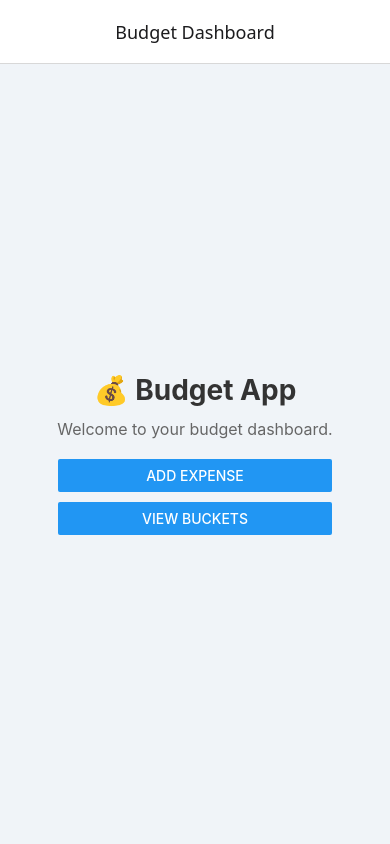
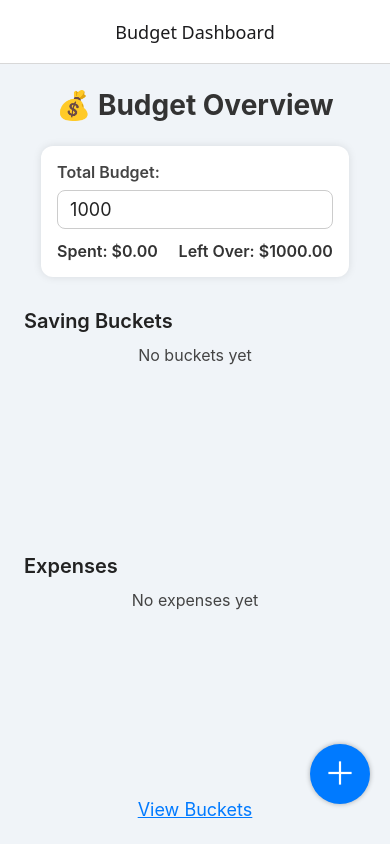
Before and after one commit to zoeglsmith/budget, a React Native app: screen /Home in a window 390 px wide. Built offline with nearby package versions, Linux system fonts and the light colour scheme.

Commit message:
Improve HomeScreen UI with budget input, summary, lists, and floating add button

```diff
--- a/src/screens/HomeScreen.tsx
+++ b/src/screens/HomeScreen.tsx
@@ -1,31 +1,183 @@
-import React from "react";
-import { View, Text, Button, StatusBar } from "react-native";
+import React, { useState, useEffect } from "react";
+import {
+  View,
+  Text,
+  StatusBar,
+  FlatList,
+  StyleSheet,
+  TextInput,
+  TouchableOpacity,
+} from "react-native";
 import styles from "../styles/homeStyles";
 import { NativeStackScreenProps } from "@react-navigation/native-stack";
-import { RootStackParamList } from "../../App";
+import { RootStackParamList, Expense, Bucket } from "../../App";
 
 type Props = NativeStackScreenProps<RootStackParamList, "Home">;
 
-export default function HomeScreen({ navigation }: Props) {
+export default function HomeScreen({ navigation, route }: Props) {
+  const [expenses, setExpenses] = useState<Expense[]>([]);
+  const [buckets, setBuckets] = useState<Bucket[]>([]);
+  const [budget, setBudget] = useState<string>("1000");
+
+  useEffect(() => {
+    const params = route.params;
+    if (params?.newExpense) {
+      setExpenses((prev) => [...prev, params.newExpense!]);
+      navigation.setParams({ newExpense: undefined });
+    }
+    if (params?.newBucket) {
+      setBuckets((prev) => [...prev, params.newBucket!]);
+      navigation.setParams({ newBucket: undefined });
+    }
+  }, [route.params]);
+
+  const totalSpent = expenses.reduce((sum, e) => sum + e.amount, 0);
+  const budgetNum = Number(budget) || 0;
+  const leftOver = budgetNum - totalSpent;
+
+  const onAddPress = () => {
+    navigation.navigate("AddExpense");
+  };
+
   return (
     <View style={styles.container}>
       <StatusBar barStyle="dark-content" />
-      <Text style={styles.title}>💰 Budget App</Text>
-      <Text style={styles.subtitle}>Welcome to your budget dashboard.</Text>
+      <Text style={styles.title}>💰 Budget Overview</Text>
 
-      <View style={{ marginTop: 20, width: "80%" }}>
-        <Button
-          title="Add Expense"
-          onPress={() => navigation.navigate("AddExpense")}
+      {/* Budget Input & Summary Section */}
+      <View style={localStyles.budgetContainer}>
+        <Text style={localStyles.label}>Total Budget:</Text>
+        <TextInput
+          keyboardType="numeric"
+          placeholder="Enter budget"
+          value={budget}
+          onChangeText={setBudget}
+          style={localStyles.budgetInput}
+          accessibilityLabel="Set your total budget"
         />
+        <View style={localStyles.summaryRow}>
+          <Text style={localStyles.summaryText}>
+            Spent: ${totalSpent.toFixed(2)}
+          </Text>
+          <Text style={localStyles.summaryText}>
+            Left Over: ${leftOver.toFixed(2)}
+          </Text>
+        </View>
       </View>
 
-      <View style={{ marginTop: 10, width: "80%" }}>
-        <Button
-          title="View Buckets"
-          onPress={() => navigation.navigate("Buckets")}
-        />
-      </View>
+      {/* Buckets List */}
+      <Text style={styles.sectionTitle}>Saving Buckets</Text>
+      <FlatList
+        data={buckets}
+        keyExtractor={(item) => item.id}
+        ListEmptyComponent={<Text style={styles.listItem}>No buckets yet</Text>}
+        renderItem={({ item }) => (
+          <Text style={styles.listItem}>
+            {item.name} (Goal: ${item.amount || "N/A"})
+          </Text>
+        )}
+      />
+
+      {/* Expenses List */}
+      <Text style={styles.sectionTitle}>Expenses</Text>
+      <FlatList
+        data={expenses}
+        keyExtractor={(item) => item.id}
+        ListEmptyComponent={
+          <Text style={styles.listItem}>No expenses yet</Text>
+        }
+        renderItem={({ item }) => (
+          <Text style={styles.listItem}>
+            {item.name} - ${item.amount} [{item.category}]
+          </Text>
+        )}
+      />
+
+      {/* View Buckets Link */}
+      <Text
+        onPress={() => navigation.navigate("Buckets")}
+        style={localStyles.viewBucketsButton}
+      >
+        View Buckets
+      </Text>
+
+      {/* Floating Add Button */}
+      <TouchableOpacity
+        style={localStyles.fab}
+        onPress={onAddPress}
+        accessible
+        accessibilityRole="button"
+        accessibilityLabel="Add new expense or bucket"
+      >
+        <Text style={localStyles.fabIcon}>＋</Text>
+      </TouchableOpacity>
     </View>
   );
 }
+
+const localStyles = StyleSheet.create({
+  budgetContainer: {
+    backgroundColor: "#fff",
+    padding: 16,
+    borderRadius: 12,
+    width: "90%",
+    marginVertical: 12,
+    alignSelf: "center",
+    shadowColor: "#000",
+    shadowOpacity: 0.1,
+    shadowRadius: 8,
+    elevation: 3,
+  },
+  label: {
+    fontSize: 16,
+    marginBottom: 8,
+    fontWeight: "600",
+    color: "#444",
+  },
+  budgetInput: {
+    borderWidth: 1,
+    borderColor: "#ccc",
+    borderRadius: 8,
+    paddingHorizontal: 12,
+    paddingVertical: 8,
+    fontSize: 18,
+    color: "#222",
+  },
+  summaryRow: {
+    flexDirection: "row",
+    justifyContent: "space-between",
+    marginTop: 12,
+  },
+  summaryText: {
+    fontSize: 16,
+    fontWeight: "600",
+    color: "#333",
+  },
+  viewBucketsButton: {
+    marginTop: 20,
+    fontSize: 18,
+    color: "#007AFF",
+    textAlign: "center",
+    textDecorationLine: "underline",
+  },
+  fab: {
+    position: "absolute",
+    right: 20,
+    bottom: 40,
+    backgroundColor: "#007AFF",
+    width: 60,
+    height: 60,
+    borderRadius: 30,
+    justifyContent: "center",
+    alignItems: "center",
+    shadowColor: "#000",
+    shadowOpacity: 0.3,
+    shadowRadius: 5,
+    elevation: 6,
+  },
+  fabIcon: {
+    fontSize: 32,
+    color: "white",
+    lineHeight: 32,
+  },
+});
```
